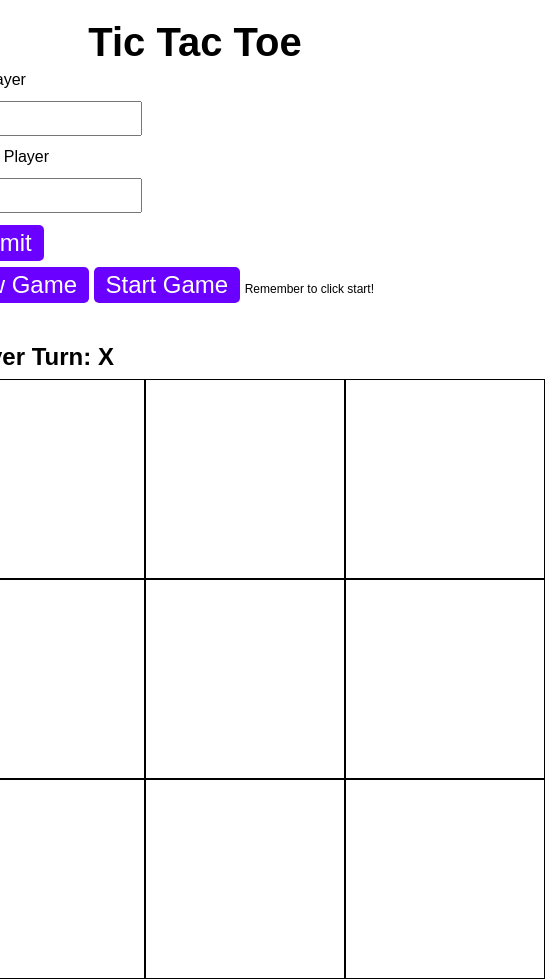
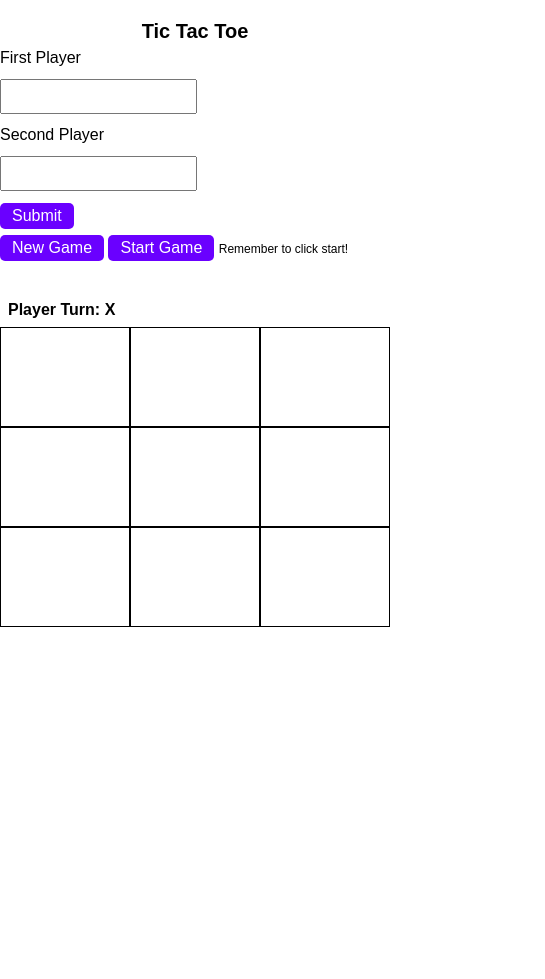
Before and after one commit to Vtrandev/tic-tac-toe, a plain HTML site: page index.html in a window 390 px wide. Shown: the whole page, 545 px wide, since content can reach past the window. After the commit the page ends 844 px from the top, so only its background shows below. Drawn offline with Linux system fonts and the light colour scheme.

Commit message:
Responsive for mobile

```diff
--- a/style.css
+++ b/style.css
@@ -9,9 +9,11 @@ section {
   display: flex;
   justify-content: center;
   align-items: center;
+  margin: 0 auto;
 }
 
 .row {
+  width: 100vw;
   max-width: 1200px;
 }
 
@@ -59,9 +61,9 @@ input {
 
 .game {
   display: grid;
-  max-width: 500px;
-  grid-template-columns: repeat(3, 200px);
-  grid-template-rows: repeat(3, 200px);
+  max-width: 600px;
+  grid-template-columns: repeat(3, 1fr);
+  grid-template-rows: repeat(3, 100px);
 }
 
 .square {
@@ -75,3 +77,26 @@ input {
 .winner {
   color: darkred;
 }
+
+@media(max-width: 720px) {
+  h2 {
+    font-size: 16px;
+  }
+
+  .title {
+    font-size: 20px;
+  }
+
+  label {
+    font-size: 16px;
+  }
+
+  .btn {
+    font-size: 16px;
+  }
+
+  .square {
+    font-size: 30px;
+
+  }
+}
```
